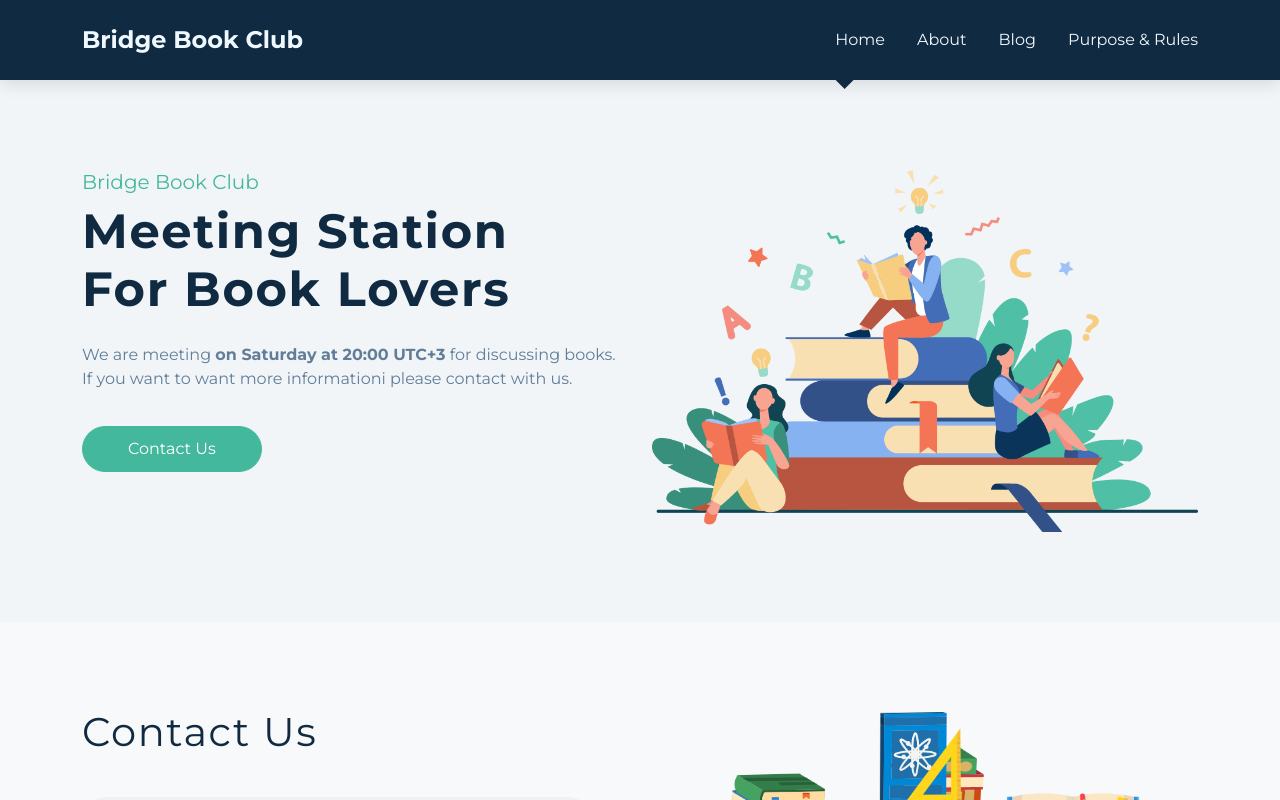
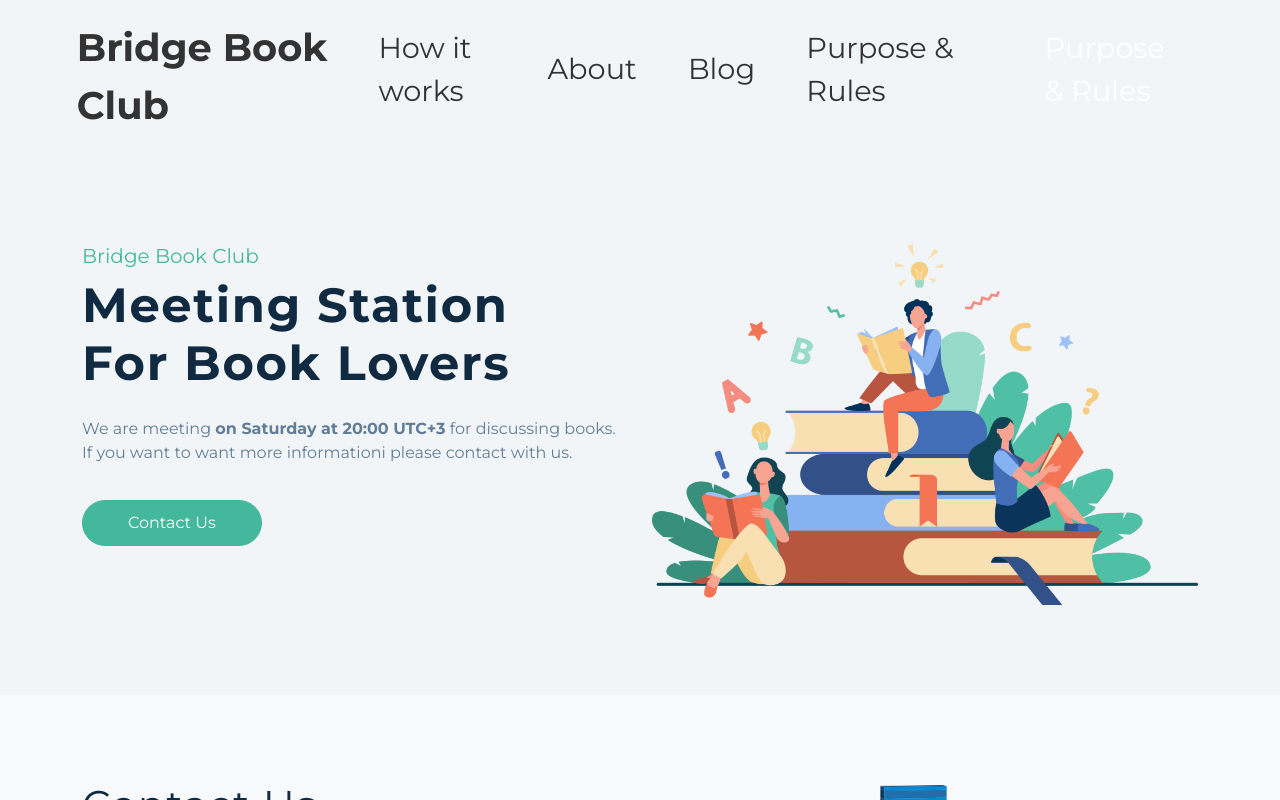
Before and after one commit to hsn2903/bridge-book-club, a React (Create React App) app: page /home in a window 1280 px wide. Shown: the top 800 px of the page. Built offline with nearby package versions, Linux system fonts and the light colour scheme.

Commit message:
update navbar

```diff
--- a/src/components/navbar/Navbar.css
+++ b/src/components/navbar/Navbar.css
@@ -3,49 +3,48 @@
 Navbar
 ===============
 */
-.nav_section {
-  margin-bottom: 5rem;
+.section_nav {
+  display: flex;
+  align-items: center;
+  justify-content: space-between;
+
+  background-color: var(--clr-grey-10);
+  /* box-shadow: var(--light-shadow); */
+  height: 9.6rem;
+  padding: 0 4.8rem;
 }
 
-.nav_section nav {
-  background: var(--clr-grey-1);
-  box-shadow: var(--light-shadow);
-
-  height: 5rem;
-  width: 100vw;
-
-  position: fixed;
-  top: 0;
-  left: 0;
-  z-index: 99;
+.section_nav .logo {
+  font-size: 2.4rem;
+  font-weight: bold;
+  color: #333;
 }
 
-.nav__container {
-  height: 100%;
+.main-nav-list {
+  list-style: none;
+  display: flex;
   align-items: center;
-  position: relative;
-
-  display: flex;
-  justify-content: space-between;
+  gap: 3.2rem;
 }
 
-.nav__brand {
-  font-size: 1.5rem;
-  font-weight: bold;
-  color: aliceblue;
+.main-nav-link:link,
+.main-nav-link:visited {
+  display: inline-block;
+  text-decoration: none;
+  color: #333;
+  font-weight: 500;
+  font-size: 1.8rem;
+  transition: all 0.3s;
+}
+
+.main-nav-link:hover,
+.main-nav-link:active {
+  color: #30816e;
 }
 
 .nav__toggle-btn {
   border: none;
   display: none;
-}
-
-.nav__links {
-  display: flex;
-  gap: 2rem;
-
-  margin: 0;
-  padding: 0;
 }
 
 .nav__links a {
@@ -58,20 +57,34 @@ Navbar
 }
 
 .active-nav {
-  position: relative;
+  /* position: relative; */
+  color: #30816e;
 }
 
-.active-nav::after {
+.main-nav-link.nav-cta:link,
+.main-nav-link.nav-cta:visited {
+  padding: 1.2rem 2.4rem;
+  border-radius: 9px;
+  color: #fff;
+  background-color: var(--clr-accent);
+}
+
+.main-nav-link.nav-cta:hover,
+.main-nav-link.nav-cta:active {
+  background-color: #30816e;
+}
+
+/* .active-nav::after {
   content: "";
   display: block;
   width: 1.2rem;
   height: 1.2rem;
   background: var(--clr-grey-1);
   position: absolute;
-  left: calc(50%-0.6rem);
+  left: calc(50% - 0.6rem);
   transform: rotate(45deg);
   margin-top: 0.9rem;
-}
+} */
 
 /* Media Queries (md sm) */
 @media screen and (max-width: 1024px) {
--- a/src/components/navbar/Navbar.js
+++ b/src/components/navbar/Navbar.js
@@ -12,27 +12,35 @@ const Navbar = () => {
   };
 
   return (
-    <div className="nav_section">
-      <nav>
-        <div className="container nav__container">
-          <Link to="/" className="nav__brand">
+    <header className="section_nav">
+      <Link to="/" className="logo">
         <span> Bridge Book Club </span>
       </Link>
 
-          <ul className={`nav__links ${showLinks ? "show__nav" : "hide__nav"}`}>
+      <nav className="main-nav">
+        <ul
+          className={`main-nav-list ${showLinks ? "show__nav" : "hide__nav"}`}
+        >
           <li>
-              <NavLink
-                to="home"
-                className={({ isActive }) => (isActive ? "active-nav" : "")}
+            <a href="#how" className="main-nav-link">
+              How it works
+            </a>
+            {/* <NavLink
+              to="#how"
+              className={({ isActive }) =>
+                isActive ? "main-nav-link active-nav" : "main-nav-link"
+              }
               onClick={toggleLinks}
             >
-                Home
-              </NavLink>
+              How it works
+            </NavLink> */}
           </li>
           <li>
             <NavLink
               to="about"
-                className={({ isActive }) => (isActive ? "active-nav" : "")}
+              className={({ isActive }) =>
+                isActive ? "main-nav-link active-nav" : "main-nav-link"
+              }
               onClick={toggleLinks}
             >
               About
@@ -41,7 +49,9 @@ const Navbar = () => {
           <li>
             <NavLink
               to="blog"
-                className={({ isActive }) => (isActive ? "active-nav" : "")}
+              className={({ isActive }) =>
+                isActive ? "main-nav-link active-nav" : "main-nav-link"
+              }
               onClick={toggleLinks}
             >
               Blog
@@ -50,7 +60,23 @@ const Navbar = () => {
           <li>
             <NavLink
               to="purpose"
-                className={({ isActive }) => (isActive ? "active-nav" : "")}
+              className={({ isActive }) =>
+                isActive ? "main-nav-link active-nav" : "main-nav-link"
+              }
+              onClick={toggleLinks}
+            >
+              Purpose & Rules
+            </NavLink>
+          </li>
+
+          <li>
+            <NavLink
+              to="contact"
+              className={({ isActive }) =>
+                isActive
+                  ? "main-nav-link nav-cta active-nav"
+                  : "main-nav-link nav-cta"
+              }
               onClick={toggleLinks}
             >
               Purpose & Rules
@@ -61,9 +87,8 @@ const Navbar = () => {
         <button className="nav__toggle-btn" onClick={toggleLinks}>
           {!showLinks ? <FaBars /> : <FaTimes />}
         </button>
-        </div>
       </nav>
-    </div>
+    </header>
   );
 };
 
```
Lines whose indentation alone changed are shown as unchanged.
